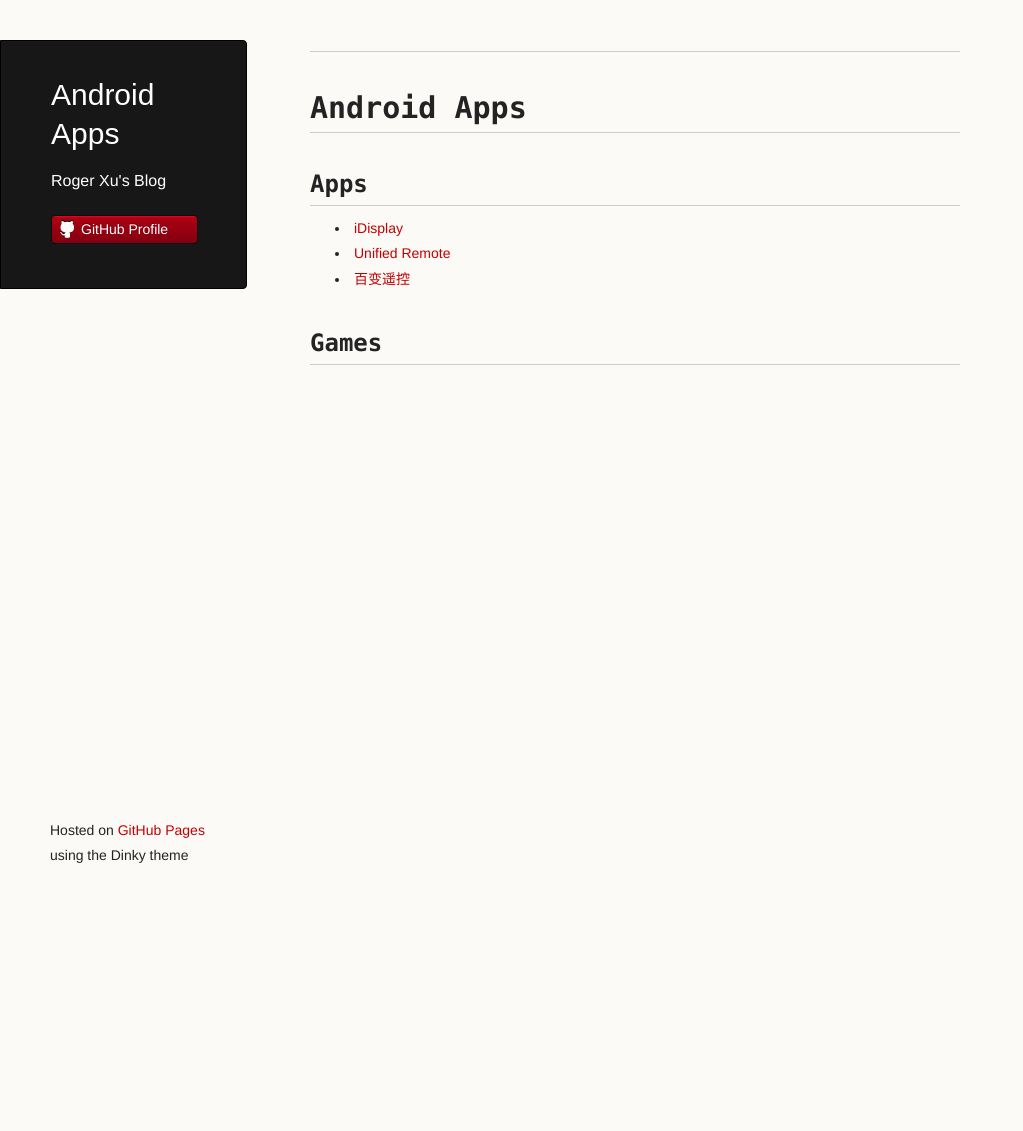
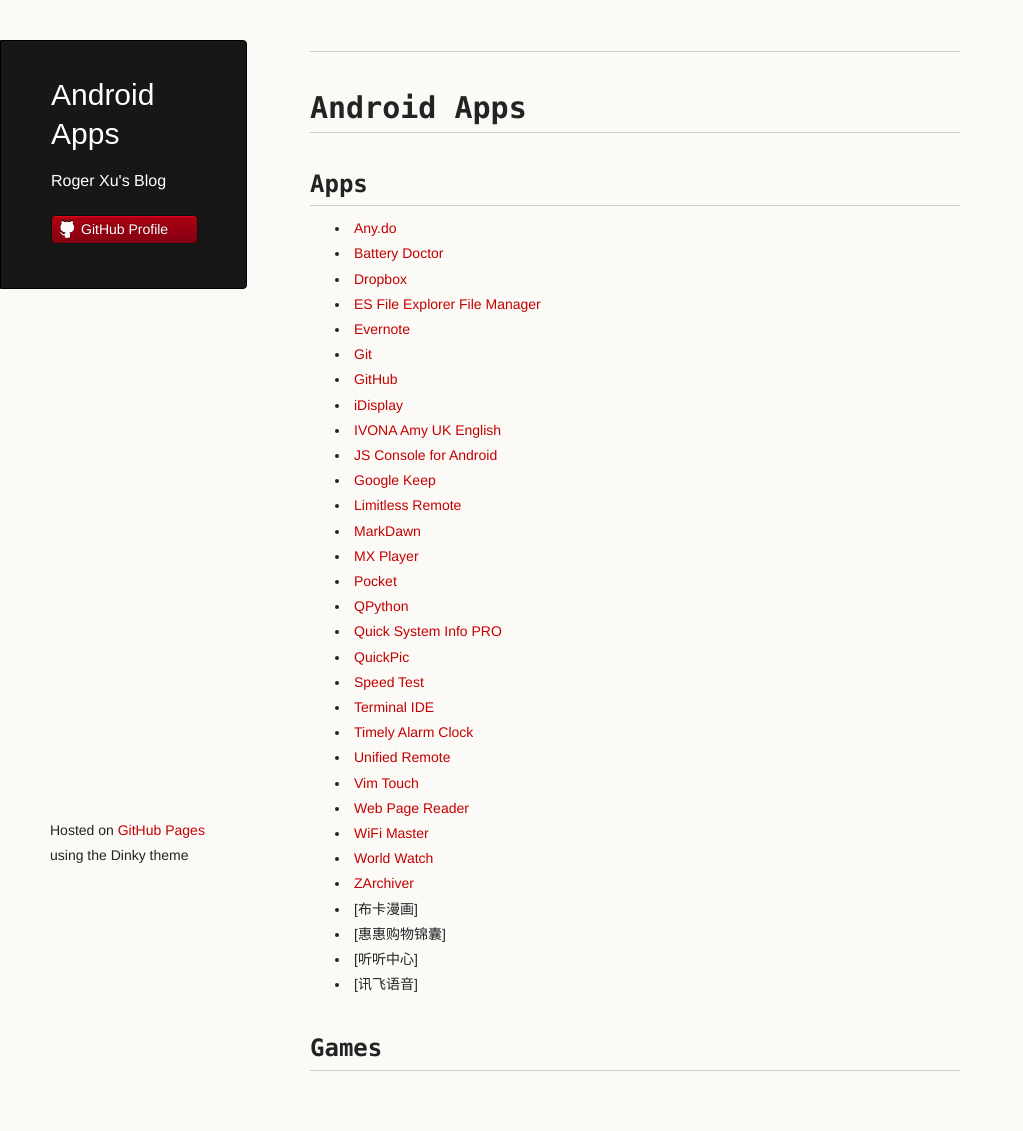
Before and after one commit to rogerxu/rogerxu.github.io, a Jekyll site: the page built from _posts/2012-11-05-android-apps.md, in a window 1280 px wide. Shown: the whole page, without its empty margins (0-1023 px from the left). Built offline with Jekyll 4.4.1, drawn with Linux system fonts in a browser that asks for light colours; before the commit the page ends 900 px from its top, so only the background shows below that.

Commit message:
Add more Android apps.

```diff
--- a/_posts/2012-11-05-android-apps.md
+++ b/_posts/2012-11-05-android-apps.md
@@ -7,8 +7,36 @@
 
 ## Apps
 
+* [Any.do](https://play.google.com/store/apps/details?id=com.anydo)
+* [Battery Doctor](https://play.google.com/store/apps/details?id=com.ijinshan.kbatterydoctor_en)
+* [Dropbox](https://play.google.com/store/apps/details?id=com.dropbox.android)
+* [ES File Explorer File Manager](https://play.google.com/store/apps/details?id=com.estrongs.android.pop)
+* [Evernote](https://play.google.com/store/apps/details?id=com.evernote)
+* [Git](https://play.google.com/store/apps/details?id=com.romanenco.gitt)
+* [GitHub](https://play.google.com/store/apps/details?id=com.github.mobile)
 * [iDisplay](https://play.google.com/store/apps/details?id=com.idisplay.virtualscreen)
+* [IVONA Amy UK English](https://play.google.com/store/apps/details?id=com.ivona.tts.voicebeta.eng.gbr.amy)
+* [JS Console for Android](https://play.google.com/store/apps/details?id=com.jgmcelwain.jsonsole)
+* [Google Keep](https://play.google.com/store/apps/details?id=com.google.android.keep)
+* [Limitless Remote](https://play.google.com/store/apps/details?id=dh.ControlPad.main)
+* [MarkDawn](https://play.google.com/store/apps/details?id=com.blogspot.versionupsoft.markdawn)
+* [MX Player](https://play.google.com/store/apps/details?id=com.mxtech.videoplayer.ad)
+* [Pocket](https://play.google.com/store/apps/details?id=com.ideashower.readitlater.pro)
+* [QPython](https://play.google.com/store/apps/details?id=com.hipipal.qpyplus)
+* [Quick System Info PRO](https://play.google.com/store/apps/details?id=org.uguess.android.sysinfo.pro)
+* [QuickPic](https://play.google.com/store/apps/details?id=com.alensw.PicFolder)
+* [Speed Test](https://play.google.com/store/apps/details?id=org.zwanoo.android.speedtest)
+* [Terminal IDE](https://play.google.com/store/apps/details?id=com.spartacusrex.spartacuside)
+* [Timely Alarm Clock](https://play.google.com/store/apps/details?id=ch.bitspin.timely)
 * [Unified Remote](https://play.google.com/store/apps/details?id=com.Relmtech.Remote)
-* [百变遥控](http://blog.sina.com.cn/s/blog_9abc7dbc01017hbw.html)
+* [Vim Touch](https://play.google.com/store/apps/details?id=net.momodalo.app.vimtouch)
+* [Web Page Reader](https://play.google.com/store/apps/details?id=info.bell_pepper)
+* [WiFi Master](https://play.google.com/store/apps/details?id=com.halo.wifikey.wifilocating)
+* [World Watch]()
+* [ZArchiver](https://play.google.com/store/apps/details?id=ru.zdevs.zarchiver)
+* [布卡漫画]
+* [惠惠购物锦囊]
+* [听听中心]
+* [讯飞语音]
 
 ## Games
```
